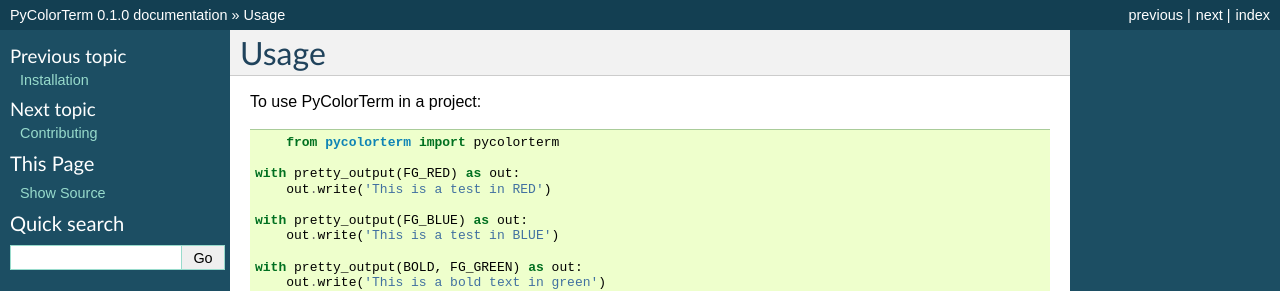
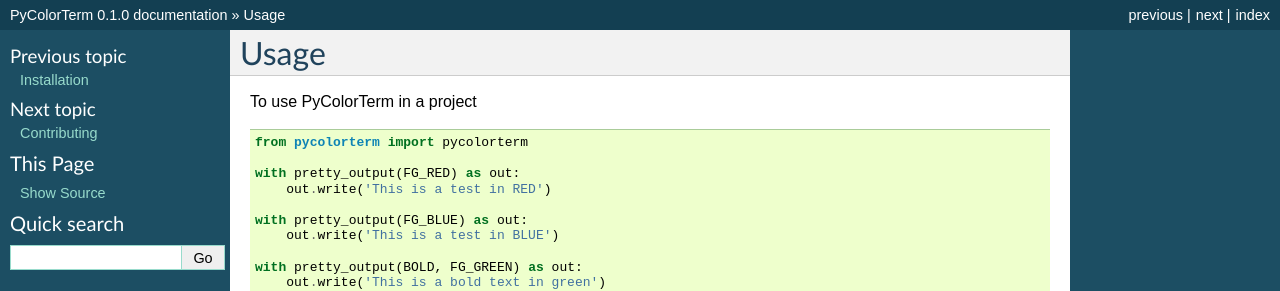
Before and after one commit to dnmellen/pycolorterm, a Sphinx documentation site: the page built from docs/usage.rst, in a window 1280 px wide. Shown: the top 291 px of the page. Built offline with Sphinx 7.4.7, drawn with Linux system fonts in a browser that asks for light colours.

Commit message:
Update usage.rst

```diff
--- a/docs/usage.rst
+++ b/docs/usage.rst
@@ -2,9 +2,11 @@
 Usage
 ========
 
-To use PyColorTerm in a project::
+To use PyColorTerm in a project
 
-	from pycolorterm import pycolorterm
+.. code:: python
+
+    from pycolorterm import pycolorterm
 
     with pretty_output(FG_RED) as out:
         out.write('This is a test in RED')
```
